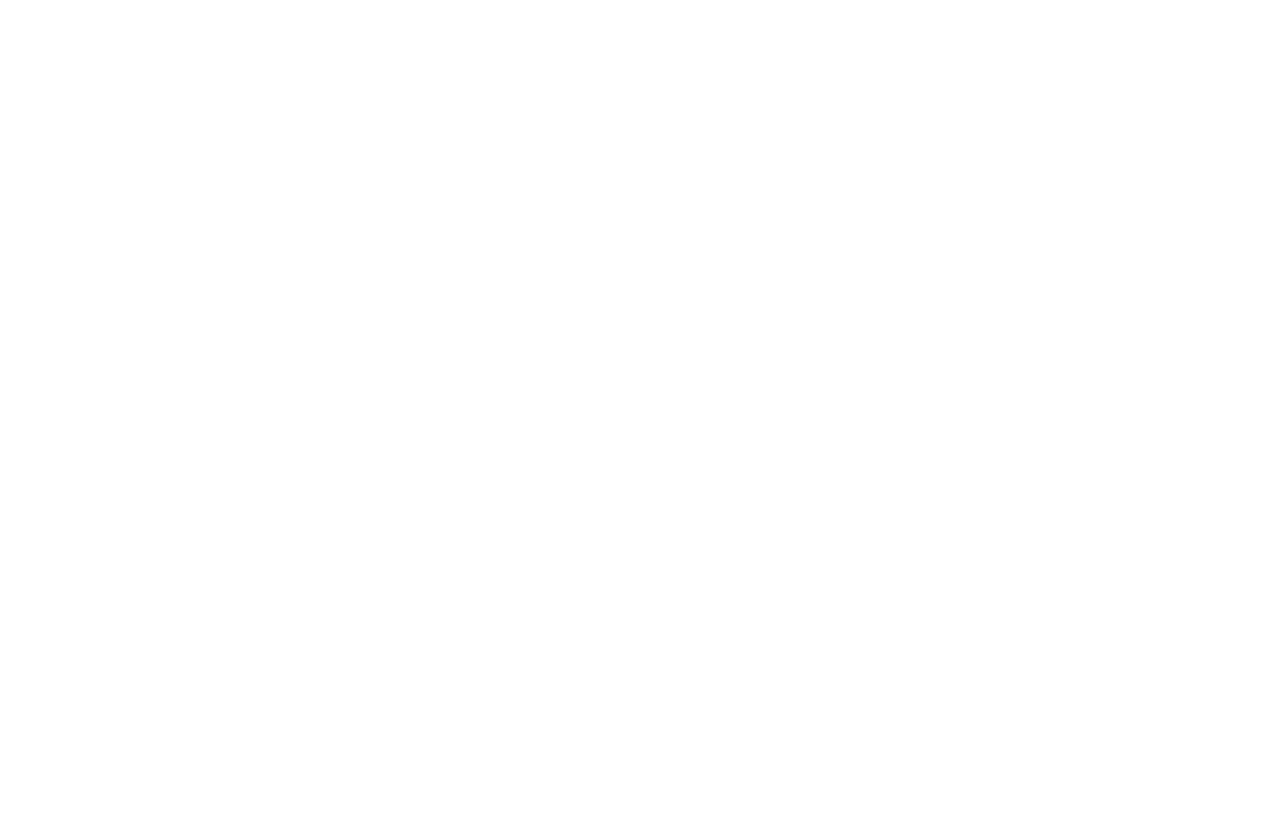
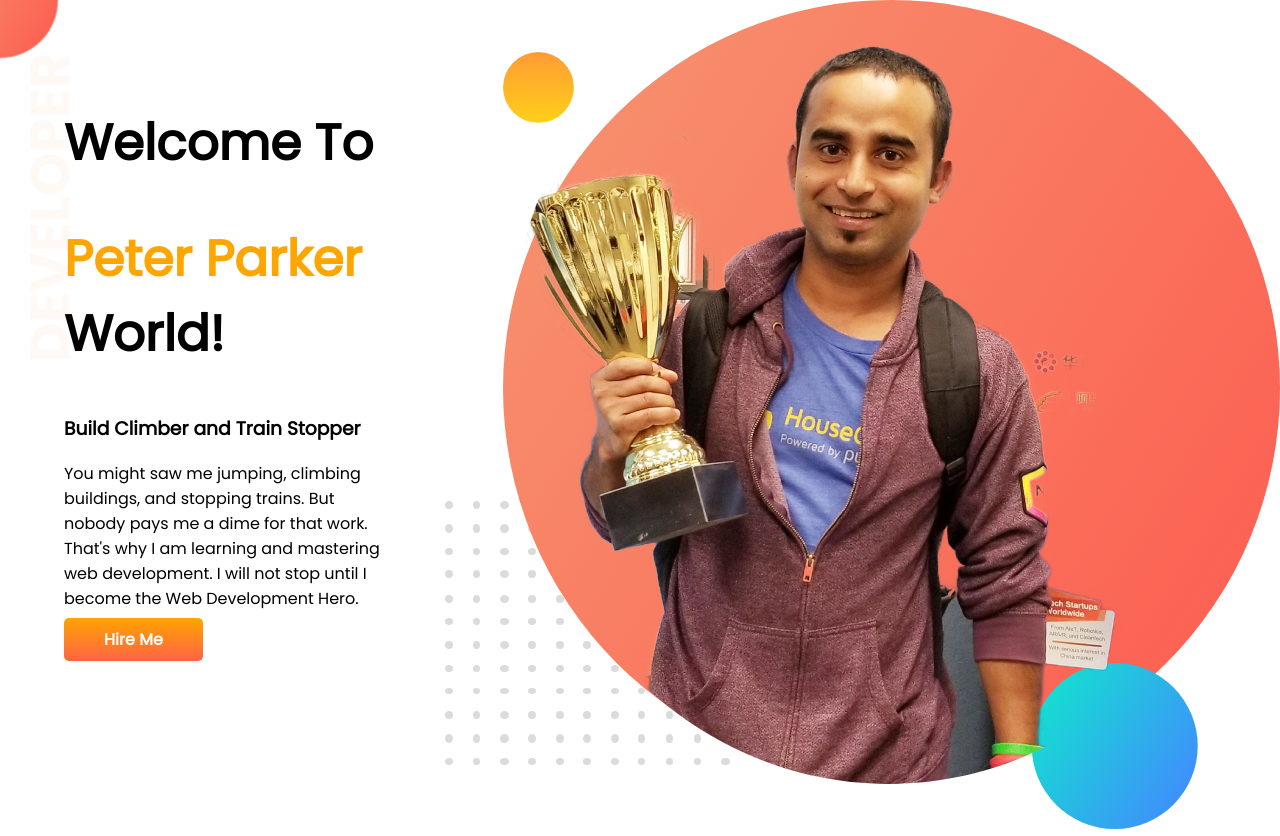
Before and after one commit to suchana001/developer-portfolie, a plain HTML site: page index.html in a window 1280 px wide. Before the commit the page ends 800 px from the top, so only its background shows below. Drawn offline with Linux system fonts and the light colour scheme.

Commit message:
top banner added

```diff
--- a/index.html
+++ b/index.html
@@ -4,10 +4,26 @@
     <meta charset="UTF-8">
     <meta http-equiv="X-UA-Compatible" content="IE=edge">
     <meta name="viewport" content="width=device-width, initial-scale=1.0">
-    <title>Umme Sumaiya Suchana</title>
+    <title>Peter Parker</title>
+    <link rel="preconnect" href="https://fonts.googleapis.com">
+    <link rel="preconnect" href="https://fonts.gstatic.com" crossorigin>
+    <link href="https://fonts.googleapis.com/css2?family=Poppins&display=swap" rel="stylesheet">
     <link rel="stylesheet" href="style.css">
 </head>
 <body>
+    <section class="top-banner">
+        <div class="half-width">
+        <h1>Welcome To</h1>
+        <h1><span class="orange-color">Peter Parker</span> World!</h1>
+        <h3>Build Climber and Train Stopper</h3>
+        <p>You might saw me jumping, climbing buildings, and stopping trains. But nobody pays me a dime for that work. That's why I am learning and mastering web development. I will not stop until I become the Web Development Hero.</p>
+        <a class="link-button" target="_blank" href="https://www.linkedin.com/in/umme-sumaiya-suchana/">Hire Me</a>
+        </div>
+        <div>
+            <img src="images/jhankar.png" alt="Jhanker">
+        </div>
+    </section>
+
 
 </body>
 </html>
--- a/style.css
+++ b/style.css
@@ -0,0 +1,33 @@
+body{
+    font-family: 'Poppins', sans-serif;
+    margin: 0px;
+}
+h1{
+    font-size: 50px;
+}
+.orange-color{
+    color: orange;
+}
+section{
+    display: flex;
+}
+.half-width{
+    width: 100%;
+    padding: 5%;
+}
+.half-width img{
+    width: 30%;
+    height: 100%;
+}
+.link-button{
+    text-decoration: none;
+    background-image: linear-gradient(orange, tomato);
+    padding: 10px 40px;
+    color: white;
+    font-weight: 700;
+    border-radius: 5px;
+}
+.top-banner{
+    background-image: url(images/top-banner.png);
+    background-repeat: no-repeat;
+}
```
Also changed, not shown: images/dream-bg.png (added), images/exp-bg.png (added), images/jhankar.png (added), images/jhankar2.png (added), images/my-bg.png (added), images/my-bg2.png (added), images/top-banner.png (added), 7 other files.
